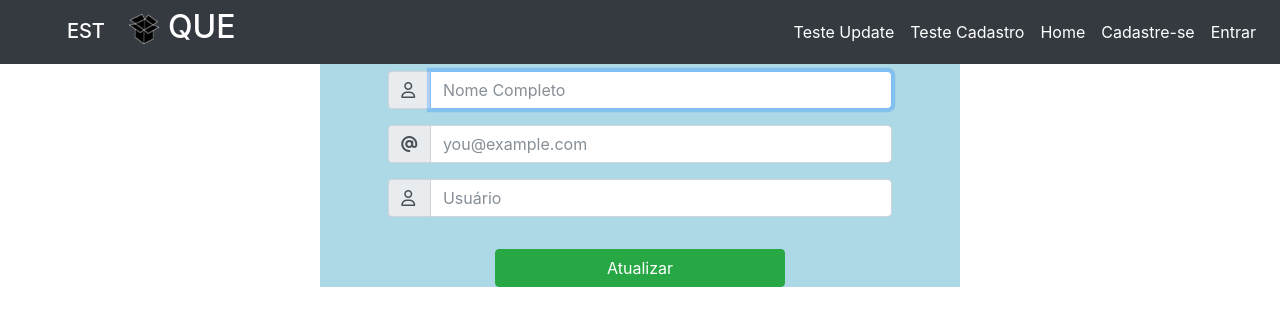
After one commit to BrunohSL/controleEstoque, a PHP site: page /testeUpdate.php?userId=1 in a window 1280 px wide. The commit adds this page. Shown: the top 326 px of the page. Run offline with PHP 8.4, Linux system fonts and the light colour scheme; data that the repository does not hold is empty; some libraries are stand-ins or nearby versions.

Commit message:
trabalhando no update, fazendo ajustes finais

```diff
--- a/cadastro.php
+++ b/cadastro.php
@@ -94,7 +94,7 @@
     </div>
 
     <script src="js/validacao.js"></script>
-    <!-- <script src="js/cadastro.js"></script> -->
+    <script src="js/validaUpdate.js"></script>
 
 </body>
 
--- a/logicaUsuario.php
+++ b/logicaUsuario.php
@@ -7,15 +7,13 @@ function insereUsuario($connection, $user, $password, $email, $name){
     return mysqli_query($connection, $sql);
 }
 
-function editaUsuario($connection, $user, $password, $email, $name){
+function editaUsuario($connection, $nome, $email, $login){
     $sql = "UPDATE USER SET EMAIL_USER = '$email', LOGIN_USER = '$name', ID_USER = '$idUsuario';";
     return mysqli_query($connection, $sql);
 }
 
 function excluiUsuario($connection, $id){
     $sql = "DELETE FROM USERS WHERE ID_USER = {$id}";
-    // print_r($id);
-    // die('xxx');
     return mysqli_query($connection, $sql);
 }
 
@@ -25,7 +23,7 @@ function buscaUsuario($connection){
 }
 
 function buscaUsuarioId($connection, $userId){
-    $sql = "SELECT * FROM USERS;";
+    $sql = "SELECT * FROM USERS WHERE ID_USER = $userId;";
     $result = mysqli_query($connection, $sql);
     return mysqli_fetch_assoc($result);
 }
--- a/sisHeader.php
+++ b/sisHeader.php
@@ -14,6 +14,11 @@
     <div class="collapse navbar-collapse" id="navbarCollapse">
       <ul class="navbar-nav ml-auto" id="teste">
         <li class="nav-item">
+          <a class="nav-link" style="color: white;" href="testeUpdate.php">Teste Update
+            <span class="sr-only"></span>
+          </a>
+        </li>
+        <li class="nav-item">
           <a class="nav-link" style="color: white;" href="testeCadastro.php">Teste Cadastro
             <span class="sr-only"></span>
           </a>
@@ -27,7 +32,7 @@
           <a class="nav-link" style="color: white;" href="cadastro.php">Cadastre-se</a>
         </li>
         <li class="nav-item">
-          <a class="nav-link" style="color: white;" href="">Entrar</a>
+          <a class="nav-link" style="color: white;" href="login.php">Entrar</a>
         </li>
       </ul>
     </div>
--- /dev/null
+++ b/testeUpdate.php
@@ -0,0 +1,97 @@
+<!DOCTYPE html>
+<html lang="en">
+
+<head>
+
+    <meta charset="utf-8">
+    <meta name="viewport" content="width=device-width, initial-scale=1, shrink-to-fit=no">
+
+    <?php
+    include 'references.php';
+    include 'connection.php';
+    include 'updateUser.php';
+
+    $nome = $_GET['userName'];
+    $email = $_GET['userEmail'];
+    $login = $_GET['loginUser'];
+    ?>
+
+    <title>Cadastre-se</title>
+
+</head>
+
+<body>
+
+    <?php include 'sisHeader.php';?>
+
+    <!-- Inicio do container de UPDATE -->
+    <div class="container col-md-6" style="background-color: lightblue;">
+        <form id="cadastroForm" action="insertUser.php" class="form-horizontal" role="form" method="POST">
+            <div class="row">
+                <div class="col-md-1"></div>
+                <div class="col-md-10">
+                    <h2>Editar Usuario</h2>
+                    <hr>
+                </div>
+            </div>
+            <div class="row">
+                <div class="col-md-1"></div>
+                <div class="col-md-10">
+                    <div class="form-group has-danger">
+                        <label class="sr-only" for="name">User Name</label>
+                        <div class="input-group mb-2 mr-sm-2 mb-sm-0">
+                            <div class="input-group-addon" style="width: 2.6rem">
+                                <i class="fa fa-user-o"></i>
+                            </div>
+                            <input value="<?php echo $nome ?>" type="text" name="name" class="form-control" id="name" placeholder="Nome Completo" required autofocus>
+                        </div>
+                    </div>
+                </div>
+            </div>
+            <div class="row">
+                <div class="col-md-1"></div>
+                <div class="col-md-10">
+                    <div class="form-group has-danger">
+                        <label class="sr-only" for="email">E-Mail Address</label>
+                        <div class="input-group mb-2 mr-sm-2 mb-sm-0">
+                            <div class="input-group-addon" style="width: 2.6rem">
+                                <i class="fa fa-at" aria-hidden="true"></i>
+                            </div>
+                            <input value="<?php echo $email ?>" type="text" name="email" class="form-control" id="email" placeholder="you@example.com" required autofocus>
+                        </div>
+                    </div>
+                </div>
+            </div>
+            <div class="row">
+                <div class="col-md-1"></div>
+                <div class="col-md-10">
+                    <div class="form-group has-danger">
+                        <label class="sr-only" for="name">User Name</label>
+                        <div class="input-group mb-2 mr-sm-2 mb-sm-0">
+                            <div class="input-group-addon" style="width: 2.6rem">
+                                <i class="fa fa-user-o"></i>
+                            </div>
+                            <input value="<?php echo $login ?>" type="text" name="name" class="form-control" id="email" placeholder="Usuário" required autofocus>
+                        </div>
+                    </div>
+                </div>
+            </div>
+
+            <div class="row" style="padding-top: 1rem">
+                <div class="col-md-3"></div>
+                <div class="col-md-6">
+                    <button type="submit" class="btn btn-success" id="btnUpdate" style="width: 100%;">
+                        Atualizar</button>
+                </div>
+            </div>
+        </form>
+    </div>
+    <!-- Fim do container de UPDATE -->
+    <!-- ====================================================================== -->
+
+    <script src="js/validacao.js"></script>
+    <!-- <script src="js/validaUpdate.js"></script> -->
+
+</body>
+
+</html>
--- a/updateUser.php
+++ b/updateUser.php
@@ -4,17 +4,16 @@ include 'connection.php';
 include 'logicaUsuario.php';
 
 $userId = $_GET['userId'];
-// print_r($userId);
-// die('xxx');
+
 $sql = buscaUsuarioId($connection, $userId);
-
+// print_r($sql);die('2222');
 if(isset($sql))
 {
     echo 'Teste alteração';
-    header("Location: testeCadastro.php?userName=".$sql['NAME_USER']."?userEmail=".$sql['EMAIL_USER']."?loginUser=".$sql['LOGIN_USER']);
+    header("Location: testeUpdate.php?userName=".$sql['NAME_USER']."&userEmail=".$sql['EMAIL_USER']."&loginUser=".$sql['LOGIN_USER']);
 }
-else
-{
-    echo (mysqli_error($connection));
-    header("Location: testeCadastro.php");
-}
+// else
+// {
+//     echo (mysqli_error($connection));
+//     header("Location: testeCadastro.php");
+// }
```
Also changed, not shown: js/validaUpdate.js (added, +20 -0 lines), testeCadastro.php (+8 -61 lines).
